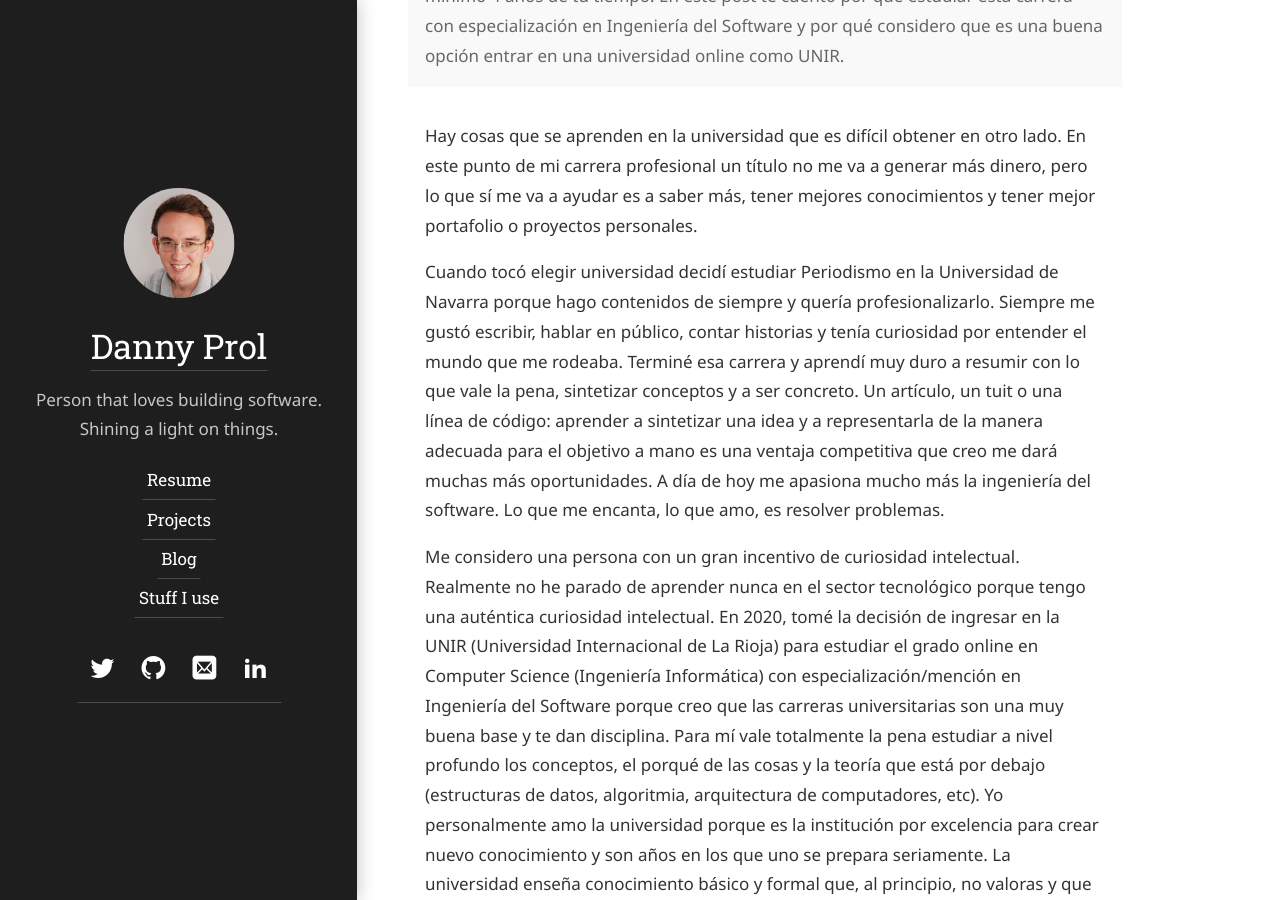
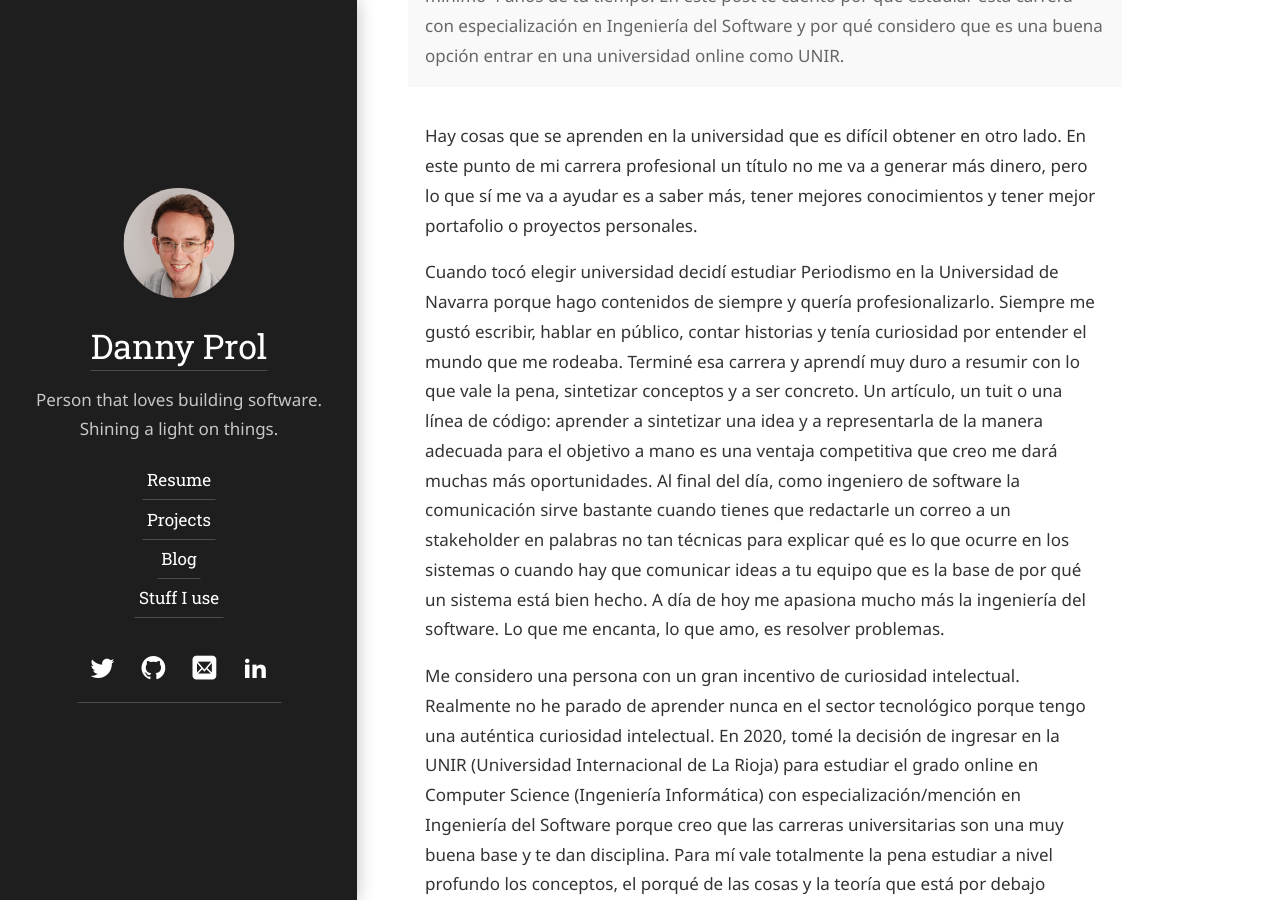
Before and after one commit to dprol/dprol.github.io, a Jekyll site: the page built from hydejack/_posts/2020-07-24-informatica.md, in a window 1280 px wide and 900 px high, scrolled down 713 px. Built offline with Jekyll 4.4.1, drawn with Linux system fonts in a browser that asks for light colours; some web fonts are replaced.

Commit message:
Update 2020-07-24-informatica.md

```diff
--- a/hydejack/_posts/2020-07-24-informatica.md
+++ b/hydejack/_posts/2020-07-24-informatica.md
@@ -10,7 +10,7 @@
 
 <!--more-->
 
-Cuando tocó elegir universidad decidí estudiar Periodismo en la Universidad de Navarra porque hago contenidos de siempre y quería profesionalizarlo. Siempre me gustó escribir, hablar en público, contar historias y tenía curiosidad por entender el mundo que me rodeaba. Terminé esa carrera y aprendí muy duro a resumir con lo que vale la pena, sintetizar conceptos y a ser concreto. Un artículo, un tuit o una línea de código: aprender a sintetizar una idea y a representarla de la manera adecuada para el objetivo a mano es una ventaja competitiva que creo me dará muchas más oportunidades. A día de hoy me apasiona mucho más la ingeniería del software. Lo que me encanta, lo que amo, es resolver problemas.
+Cuando tocó elegir universidad decidí estudiar Periodismo en la Universidad de Navarra porque hago contenidos de siempre y quería profesionalizarlo. Siempre me gustó escribir, hablar en público, contar historias y tenía curiosidad por entender el mundo que me rodeaba. Terminé esa carrera y aprendí muy duro a resumir con lo que vale la pena, sintetizar conceptos y a ser concreto. Un artículo, un tuit o una línea de código: aprender a sintetizar una idea y a representarla de la manera adecuada para el objetivo a mano es una ventaja competitiva que creo me dará muchas más oportunidades. Al final del día, como ingeniero de software la comunicación sirve bastante cuando tienes que redactarle un correo a un stakeholder en palabras no tan técnicas para explicar qué es lo que ocurre en los sistemas o cuando hay que comunicar ideas a tu equipo que es la base de por qué un sistema está bien hecho. A día de hoy me apasiona mucho más la ingeniería del software. Lo que me encanta, lo que amo, es resolver problemas.
 
 Me considero una persona con un gran incentivo de curiosidad intelectual. Realmente no he parado de aprender nunca en el sector tecnológico porque tengo una auténtica curiosidad intelectual. En 2020, tomé la decisión de ingresar en la UNIR (Universidad Internacional de La Rioja) para estudiar el grado online en Computer Science (Ingeniería Informática) con especialización/mención en Ingeniería del Software porque creo que las carreras universitarias son una muy buena base y te dan disciplina. Para mí vale totalmente la pena estudiar a nivel profundo los conceptos, el porqué de las cosas y la teoría que está por debajo (estructuras de datos, algoritmia, arquitectura de computadores, etc). Yo personalmente amo la universidad porque es la institución por excelencia para crear nuevo conocimiento y son años en los que uno se prepara seriamente. La universidad enseña conocimiento básico y formal que, al principio, no valoras y que acabas valorando más tarde como es la capacidad de sacrificio, trabajar bajo presión o los conceptos y principios fundamentales. Sin este fundamento no somos nadie. Y es interesantísimo durante la carrera profesional. Que alguien tenga un título no me dice nada de lo que sabe, no hay un valor inherente al título. En cambio, ir a la universidad me sirve para enfocarme en cosas que no veo en el trabajo. Hay profesores muy buenos y otros no tanto. Poner horas es clave sea cual sea el camino.
 
```
